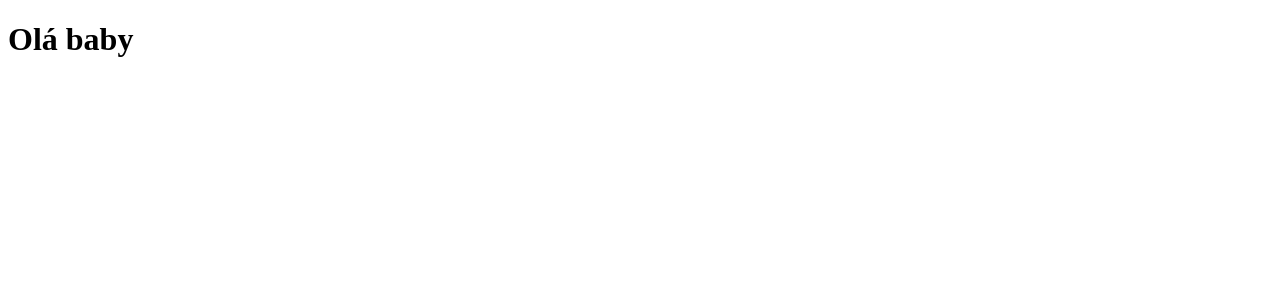
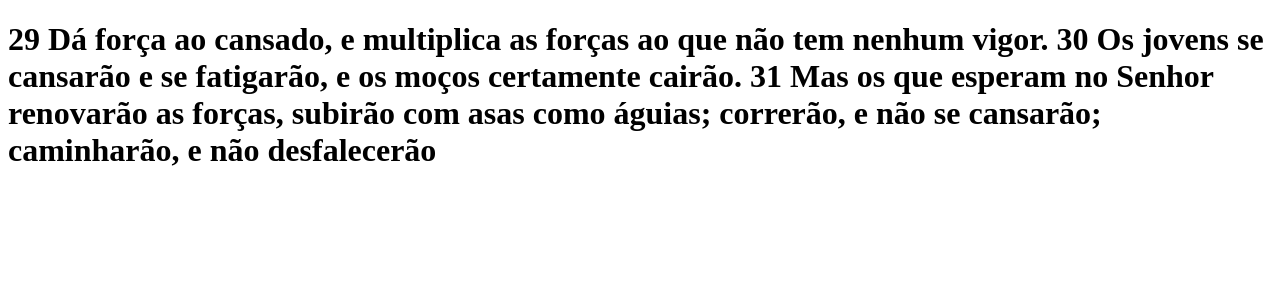
Before and after one commit to Cleber-Victor/clone-tabnews, a Next.js app: page / in a window 1280 px wide. Shown: the top 300 px of the page. Built offline with nearby package versions, Linux system fonts and the light colour scheme.

Commit message:
Change message

```diff
--- a/pages/index.js
+++ b/pages/index.js
@@ -1,5 +1,5 @@
 function Home(){
-  return <h1>Olá baby</h1>
+  return <h1>29 Dá força ao cansado, e multiplica as forças ao que não tem nenhum vigor. 30 Os jovens se cansarão e se fatigarão, e os moços certamente cairão. 31 Mas os que esperam no Senhor renovarão as forças, subirão com asas como águias; correrão, e não se cansarão; caminharão, e não desfalecerão</h1>
 }
 
 export default Home;
```
